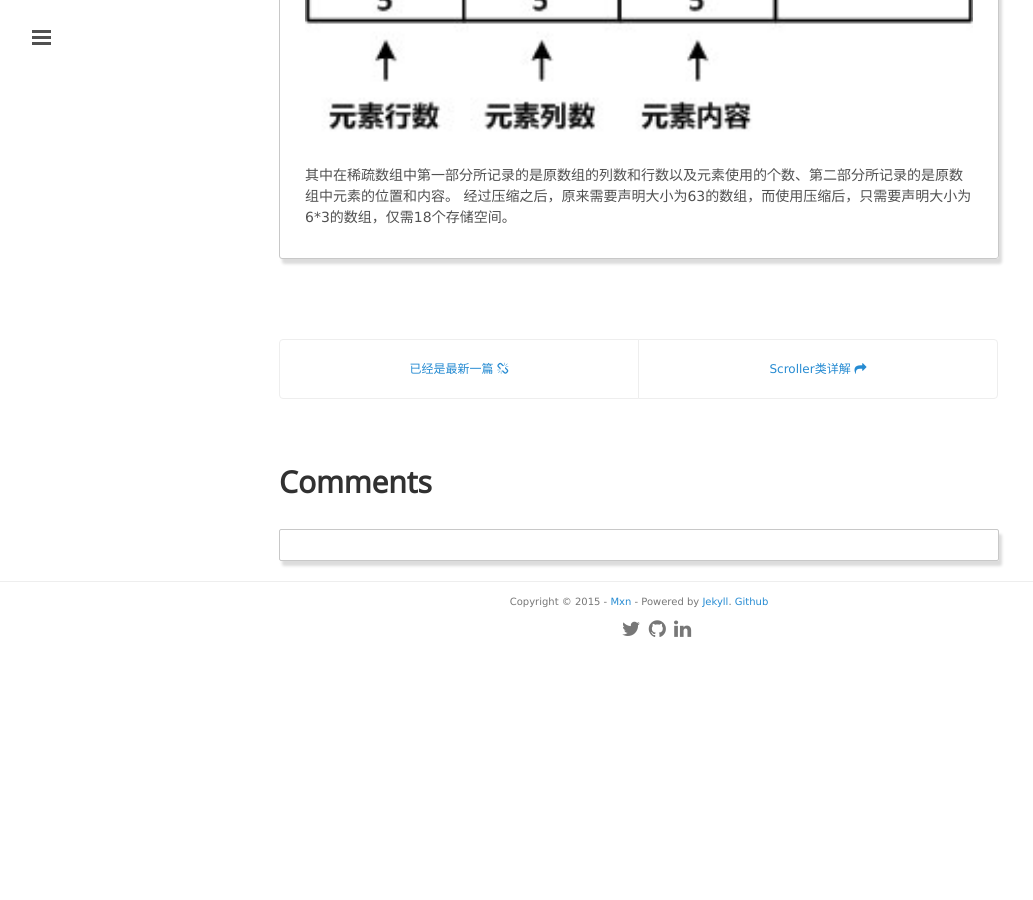
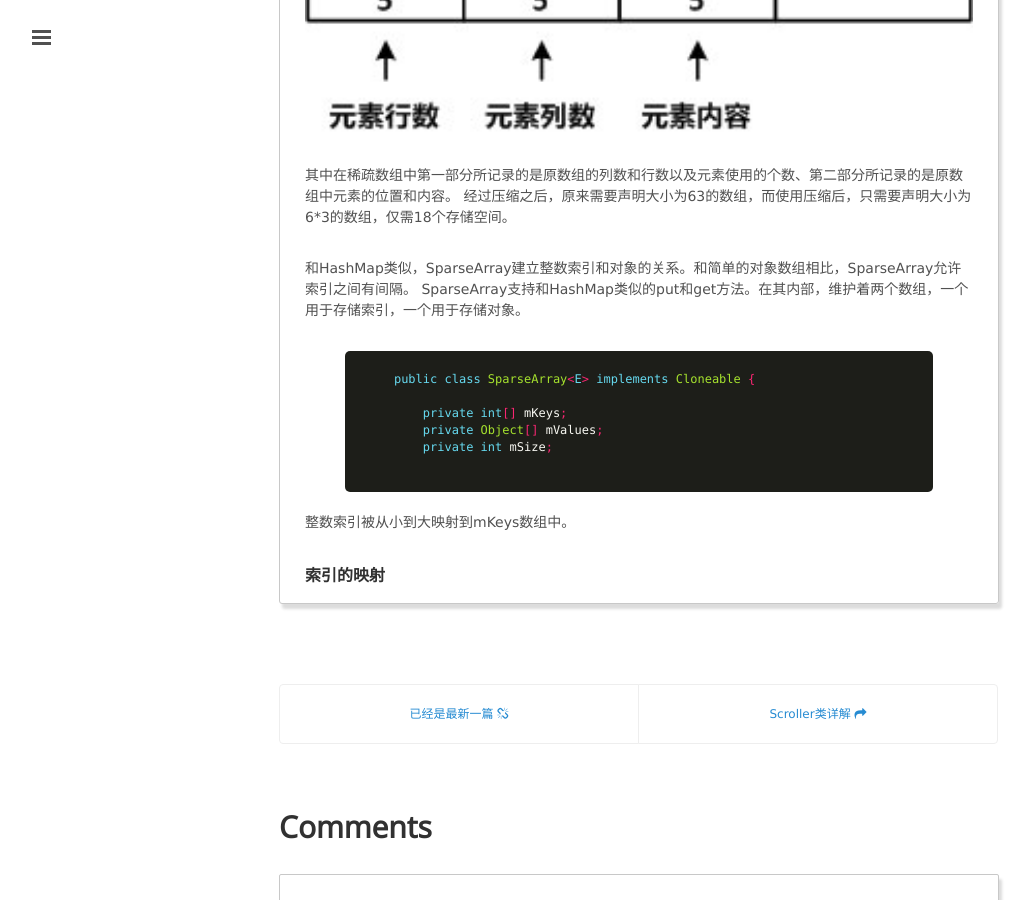
Before and after one commit to mxn21/mxn21.github.io, a Jekyll site: the page built from _posts/2015-7-25-Android中的稀疏数组SparseArray.md, in a window 1280 px wide and 900 px high, scrolled down 1500 px. Shown: the whole window, without its empty margins (1-1034 px from the left). Built offline with Jekyll 4.4.1, drawn with Linux system fonts in a browser that asks for light colours; Markdown is read by kramdown in place of the engine named in the settings; comment, search, counter and statistics services are not loaded; before the commit the page ends 2154 px from its top, so only the background shows below that.

Commit message:
2q32
234234

```diff
--- a/_posts/2015-7-25-Android中的稀疏数组SparseArray.md
+++ b/_posts/2015-7-25-Android中的稀疏数组SparseArray.md
@@ -28,3 +28,18 @@
 经过压缩之后，原来需要声明大小为63的数组，而使用压缩后，只需要声明大小为6*3的数组，仅需18个存储空间。
 
 <!-- more-->
+
+和HashMap类似，SparseArray建立整数索引和对象的关系。和简单的对象数组相比，SparseArray允许索引之间有间隔。
+SparseArray支持和HashMap类似的put和get方法。在其内部，维护着两个数组，一个用于存储索引，一个用于存储对象。
+
+    {% highlight java  %}
+    public class SparseArray<E> implements Cloneable {
+
+        private int[] mKeys;
+        private Object[] mValues;
+        private int mSize;
+    {% endhighlight %}
+
+整数索引被从小到大映射到mKeys数组中。
+
+### 索引的映射
```
